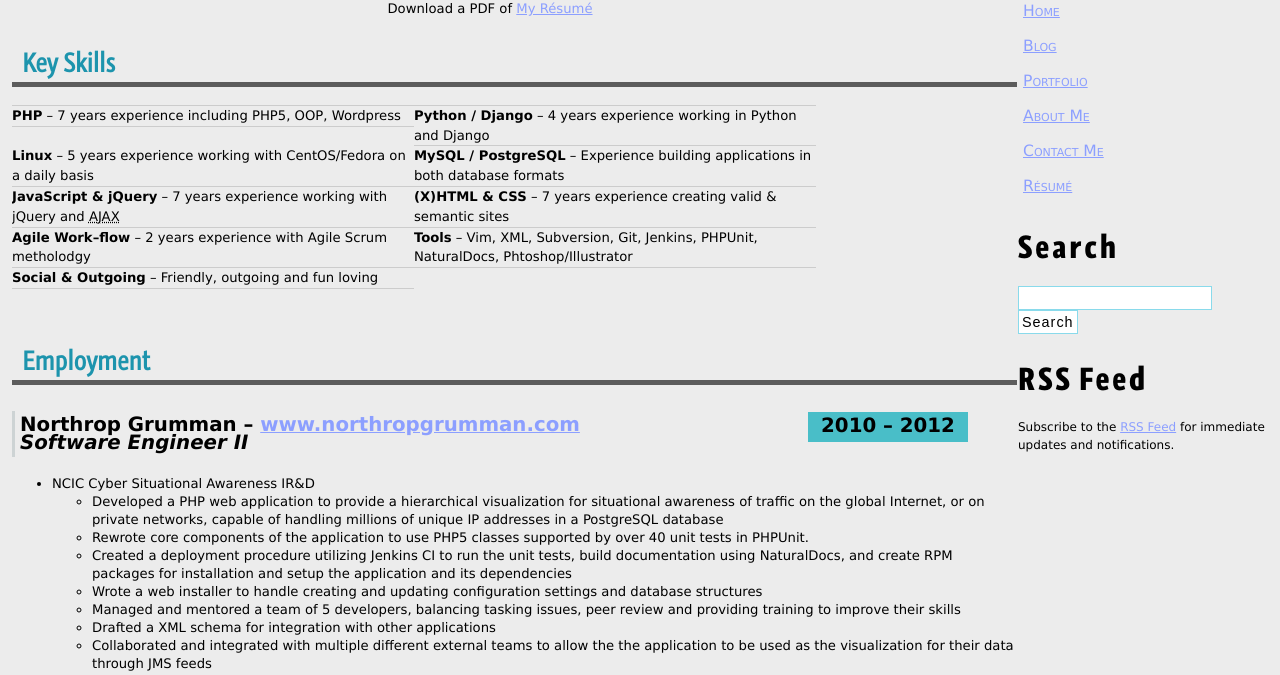
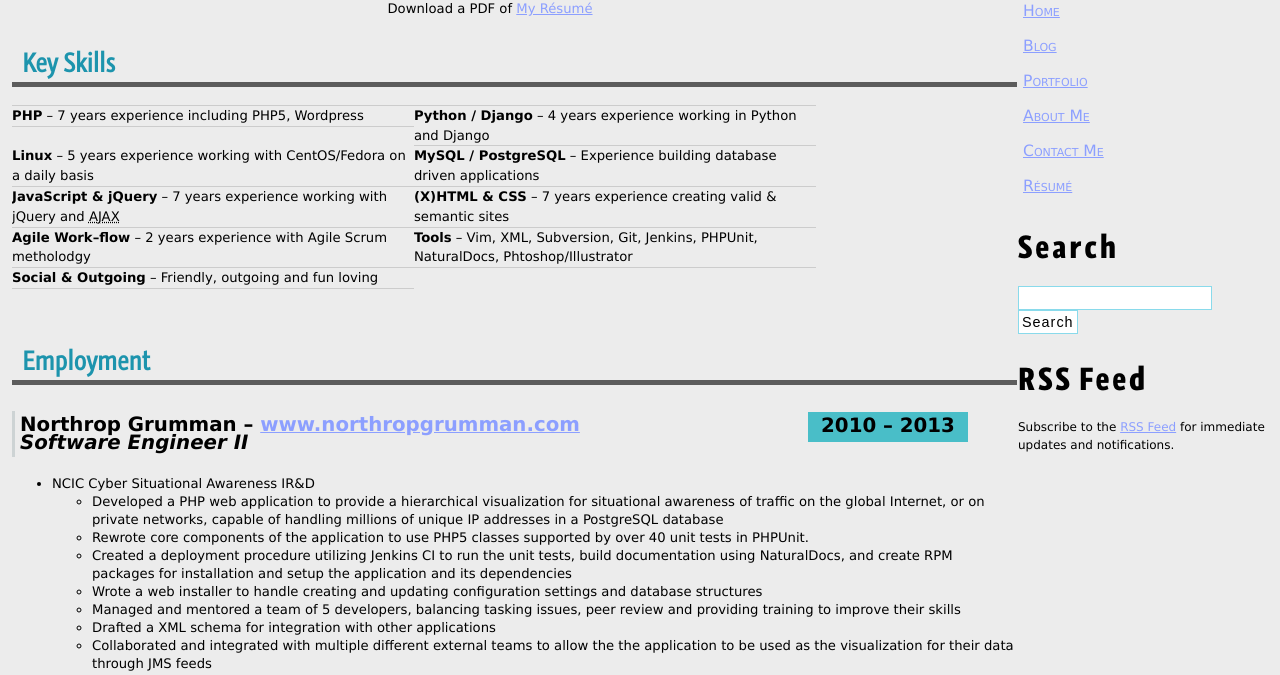
Before and after one commit to cjmaynar/coreymaynard, a Django app: page /resume/ in a window 1280 px wide. Shown: the part 199-874 px from the top of the page. Run offline with Django 3.2, Linux system fonts and the light colour scheme; data that the repository does not hold is empty.

Commit message:
Move comment count on blog listing to a more logical place, update resume date

```diff
--- a/templates/blog/index.html
+++ b/templates/blog/index.html
@@ -13,6 +13,9 @@
 	{% for post in posts %}
         <div class="post">
         <h2 class="post-title"><a href="{% url 'blog_detail' post.slug %}">{{post.title}}</a></h2>
+        {% if post.comments %}
+        <p class="comments"><a href="{% url 'blog_detail' post.slug %}#comments">{{post.comments.count}} Comment{{post.comments.count|pluralize}}</a></p>
+        {% endif %}
         <ul class="info">
             {% for category in post.categories.all %}
             {% if forloop.first %}
@@ -30,9 +33,6 @@
         {{post.body|make_lead|markdown}}
         <p><a class="button" href="{% url 'blog_detail' post.slug %}">Read More</a></p>
         </div>
-        {% if post.comments %}
-        <p class="comments"><a href="{% url 'blog_detail' post.slug %}#comments">{{post.comments.count}} Comment{{post.comments.count|pluralize}}</a></p>
-        {% endif %}
         </div>
 	{% empty %}
         <h2>There&rsquo;s no posts here</h2>
--- a/templates/resume.html
+++ b/templates/resume.html
@@ -15,10 +15,10 @@
     <div class="section" id="skills">
     <h3>Key Skills</h3>
         <ul id="double">
-            <li><strong>PHP</strong> &ndash; 7 years experience including PHP5, OOP, Wordpress</li>
+            <li><strong>PHP</strong> &ndash; 7 years experience including PHP5, Wordpress</li>
             <li><strong>Python / Django</strong> &ndash; 4 years experience working in Python and Django</li>
             <li><strong>Linux</strong> &ndash; 5 years experience working with CentOS/Fedora on a daily basis</li>
-            <li><strong>MySQL / PostgreSQL</strong> &ndash; Experience building applications in both database formats</li>
+            <li><strong>MySQL / PostgreSQL</strong> &ndash; Experience building database driven applications</li>
             <li><strong>JavaScript &amp; jQuery</strong> &ndash; 7 years experience working with jQuery and <abbr title="Asyncronous JavaScript and XML">AJAX</abbr></li>
             <li><strong>(X)HTML &amp; CSS</strong> &ndash; 7 years experience creating valid &amp; semantic sites</li>
             <li><strong>Agile Work&ndash;flow</strong> &ndash; 2 years experience with Agile Scrum metholodgy</li>
@@ -29,7 +29,7 @@
 
     <div class="section" id="work-history">
     <h3>Employment</h3>
-    <h4 id="northrop">Northrop Grumman &ndash; <a href="http://northropgrumman.com">www.northropgrumman.com</a> <span class="title">Software Engineer II</span> <span class="dates">2010 &ndash; 2012</span></h4>
+    <h4 id="northrop">Northrop Grumman &ndash; <a href="http://northropgrumman.com">www.northropgrumman.com</a> <span class="title">Software Engineer II</span> <span class="dates">2010 &ndash; 2013</span></h4>
         <ul>
             <li>NCIC Cyber Situational Awareness IR&amp;D
                 <ul>
```
